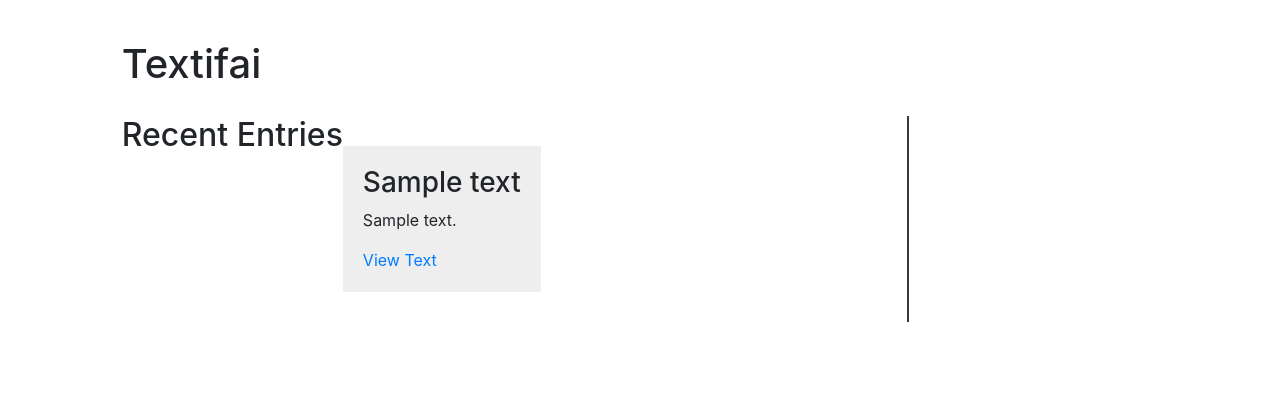
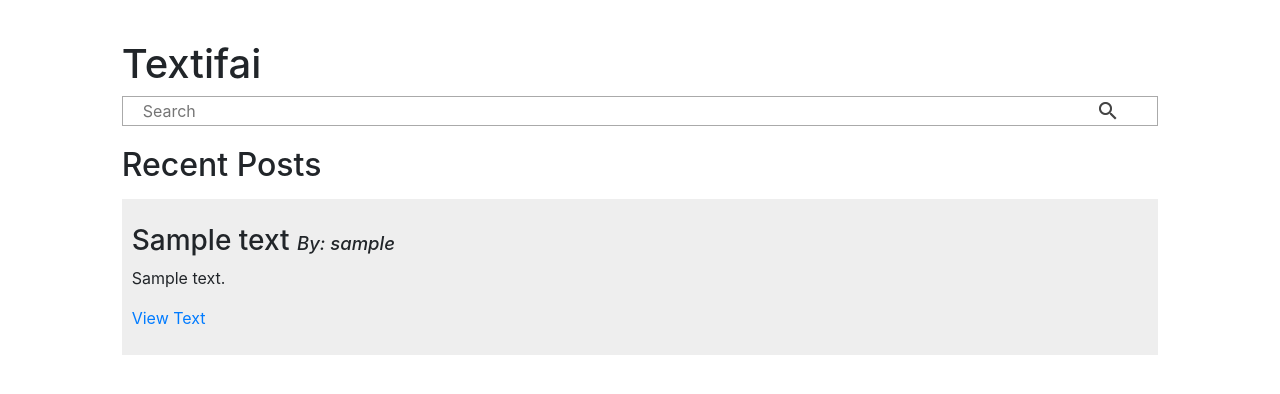
Before and after one commit to CS326-important/space-deer, a Django app: page /textifai/ in a window 1280 px wide. Shown: the part 56-450 px from the top of the page. Run offline with Django 3.2, Linux system fonts and the light colour scheme; tables that the repository leaves empty hold one stand-in row (values such as "Sample post"); some libraries are stand-ins or nearby versions.

Commit message:
Add Search Bar

```diff
--- a/contentdensity/textifai/static/css/styles.css
+++ b/contentdensity/textifai/static/css/styles.css
@@ -10,10 +10,41 @@ body {
   margin-bottom: 20px;
 }
 
-.recentCard {
-  background-color: #eee;
-  padding: 20px;
-  margin: 30px 0;
+.recents {
+  text-align: left !important;
+}
+
+.author {
+  font-size: 66%;
+  font-style: italic;
+}
+
+.search {
+  width: 100%;
+  display: flex;
+}
+
+.search input {
+  display: inline-block;
+  margin: 0;
+  padding: 2px 20px;
+  box-sizing: border-box;
+  border: 1px solid #aaa;
+  background-color: white;
+  flex: 1;
+}
+
+.search input[type="search"] {
+  border-right: none;
+}
+.search input[type="submit"] {
+  max-width: 100px;
+  border-left: none;
+  text-align: right;
+  background-image: url('../images/search.png');
+  background-repeat: no-repeat;
+  background-position: center;
+  background-size: auto 85%;
 }
 
 .genInsights {
--- a/contentdensity/textifai/templates/index.html
+++ b/contentdensity/textifai/templates/index.html
@@ -1,24 +1,26 @@
-{% extends "base_2col.html" %}
+{% extends "base.html" %}
 
-<!-- Right Column -->
-{% block left_col %}
-<h2>Recent Entries</h2>
+{% block page_head %}
+<h1>Textifai</h1>
+<form class="search">
+	<input type="search" placeholder="Search"><input type="submit" value=" ">
+</form>
+{% endblock %}
+
+<!-- Recent Posts -->
+{% block content %}
+<h2>Recent Posts</h2>
 {% for entry in recent %}
-	<div class="recentCard">
+	<div class="insightCard recents">
 		{% if entry.title %}
-			<h3>{{ entry.title|safe }}</h3>
+			<h3>{{ entry.title|safe }} <span class="author">By: {{ entry.user }}</span></h3>
 		{% else %}
-			<h3>{{ entry.time_created }}</h3>
+			<h3>{{ entry.time_created }} <span class="author">By: {{ entry.user }}</span></h3>
 		{% endif %}
 		<p class="content">{{ entry.content|safe }}</p>
 		<a href="{% url 'featureoutput' %}">View Text</a>
 	</div>
 {% endfor %}
-{% endblock %}
-
-<!-- Left Column -->
-{% block right_col %}
-
 {% endblock %}
 
 <!-- Scripts -->
```
Also changed, not shown: contentdensity/db.sqlite3, contentdensity/textifai/migrations/0002_text_title.py (added), contentdensity/textifai/migrations/0003_auto_20171101_1709.py (added), contentdensity/textifai/migrations/0004_auto_20171101_1710.py (added), contentdensity/textifai/migrations/0005_merge_20171101_2311.py (added), contentdensity/textifai/static/images/search.png (added).
